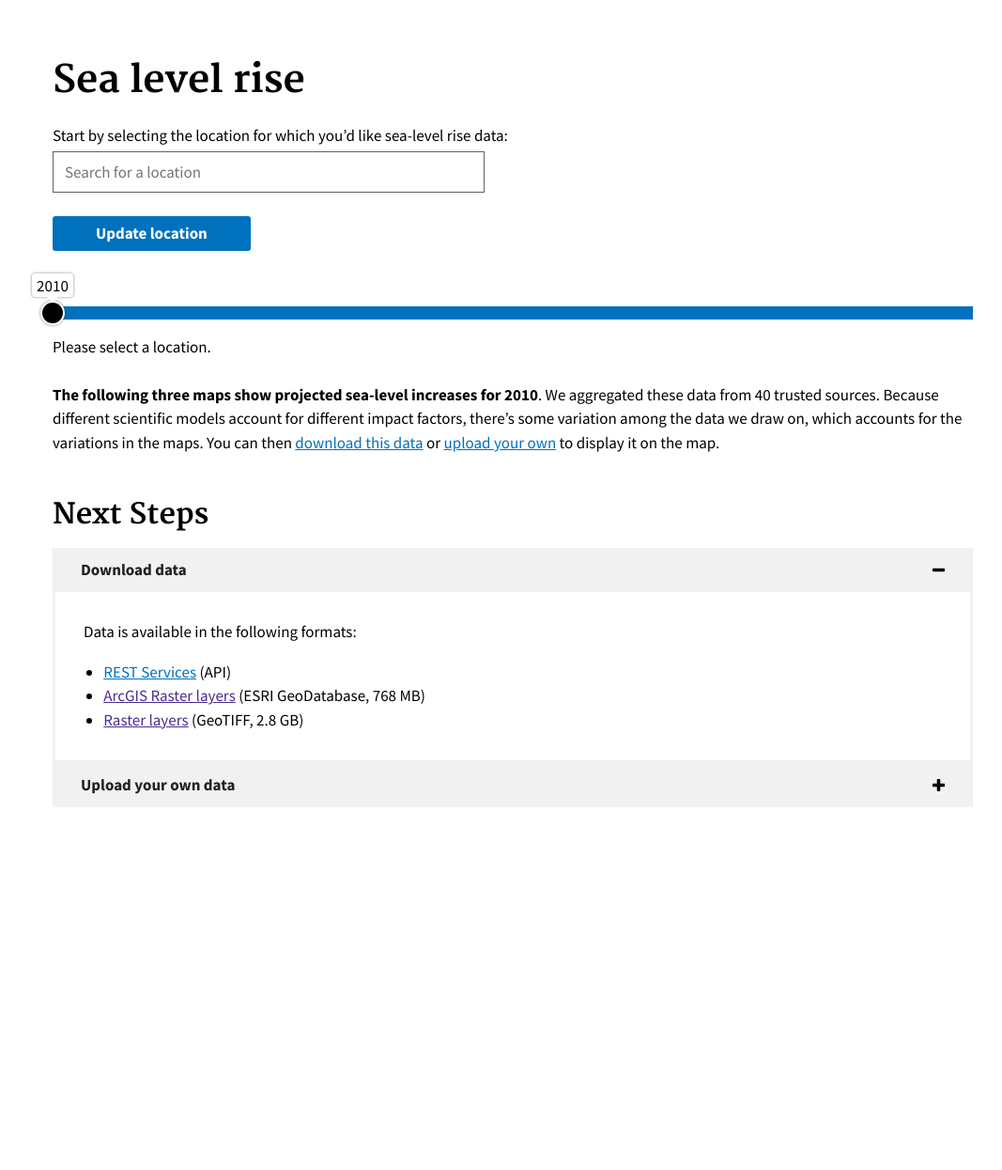
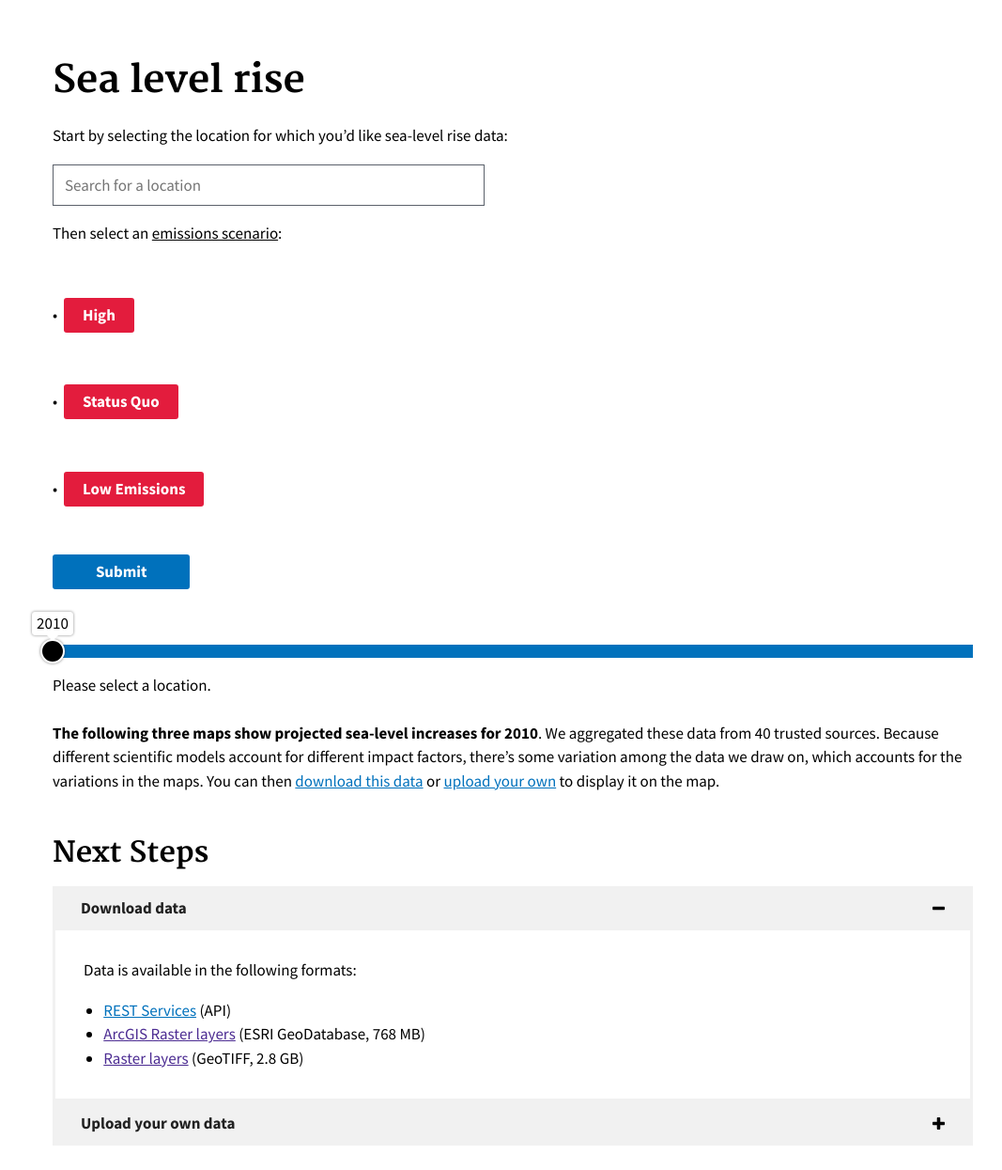
Before and after one commit to 18F/climate-labs, a Jekyll site: the page built from sealevel/index.html, in a window 1280 px wide. Shown: the whole page at 94% size, without its empty margins (94-1161 px from the left). Built offline with Jekyll 4.4.1, drawn with Linux system fonts in a browser that asks for light colours; before the commit the page ends 900 px from its top, so only the background shows below that.

Commit message:
add scenario selector

```diff
--- a/sealevel/index.html
+++ b/sealevel/index.html
@@ -54,9 +54,24 @@ data_sources:
   <p>
     Start by selecting the location for which you’d like
     sea-level rise data:
+  </p>
+
     {% include location_search.html %}
-    <input type="submit" value="Update location">
-  </p>
+
+  <p>Then select an <u>emissions scenario</u>:</p>
+
+  <ul class="scenario-selector">
+  {% for scenario in site.data.scenarios %}
+  <li data-scenario="{{ scenario.id }}">
+    <label><input type="radio" name="scenario" value="{{ scenario.id }}"
+      {% if scenario.id == 'high' %}checked{% endif %}>
+        <span class="usa-button usa-button-secondary">{{ scenario.label }}</span>
+      </label>
+    </li>
+  {% endfor %}
+  </ul>
+
+  <input type="submit" value="Submit">
 
   <climate-slider id="year" name="year"
     min="{{ site.data.timeline.start }}"
```
